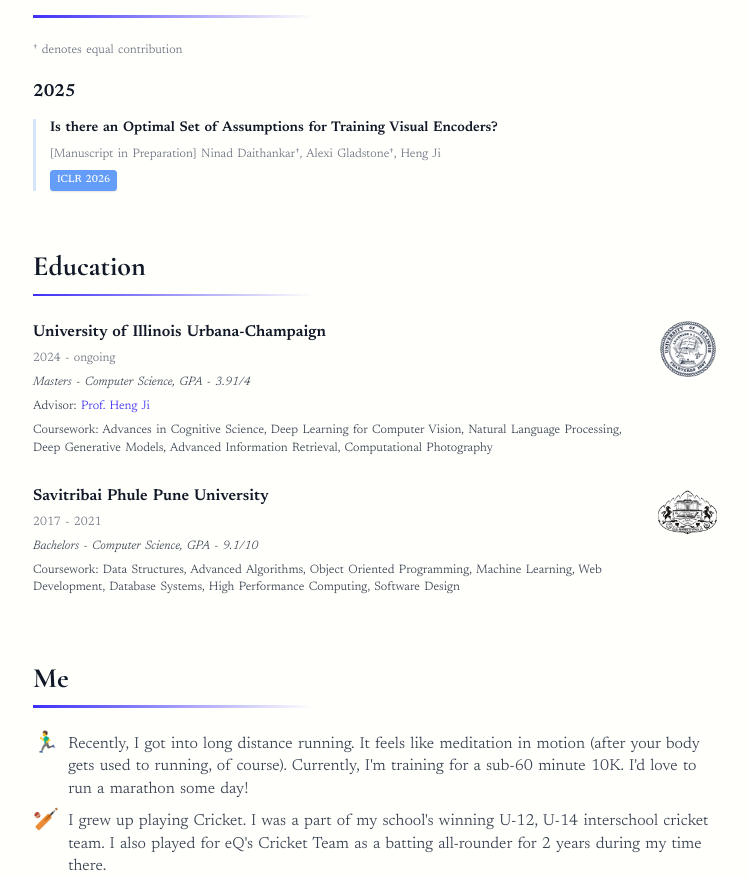
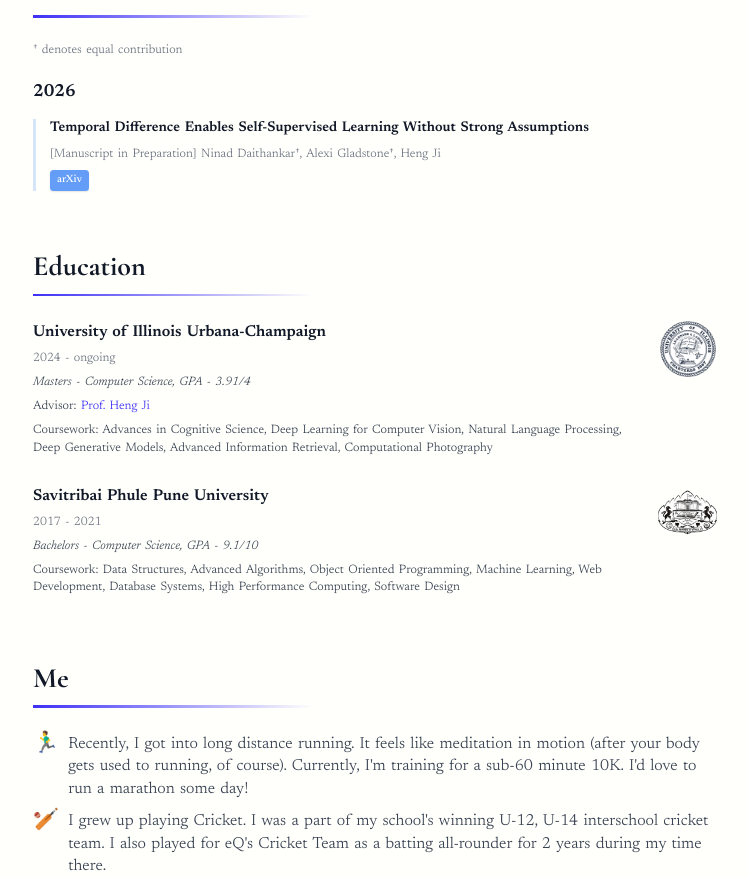
Before and after one commit to ninaddaithankar/ninaddaithankar.github.io, a React (Vite) app: page /#/ in a window 1280 px wide. Shown: the part 1187-2064 px from the top of the page, without its empty margins (264-1012 px from the left). Built offline with nearby package versions, Linux system fonts and the light colour scheme.

Commit message:
updated tdv pub

```diff
--- a/src/components/Publications.tsx
+++ b/src/components/Publications.tsx
@@ -16,10 +16,10 @@ const Publications: React.FC = () => {
   const publications: Publication[] = [
     {
       id: 'tdv2025',
-      title: 'Is there an Optimal Set of Assumptions for Training Visual Encoders?',
+      title: 'Temporal Difference Enables Self-Supervised Learning Without Strong Assumptions',
       authors: '[Manuscript in Preparation] Ninad Daithankar†, Alexi Gladstone†, Heng Ji',
-      venue: 'ICLR 2026',
-      year: '2025',
+      venue: 'arXiv',
+      year: '2026',
       paperUrl: '',
       posterUrl: '',
       bibtex: ``
```
